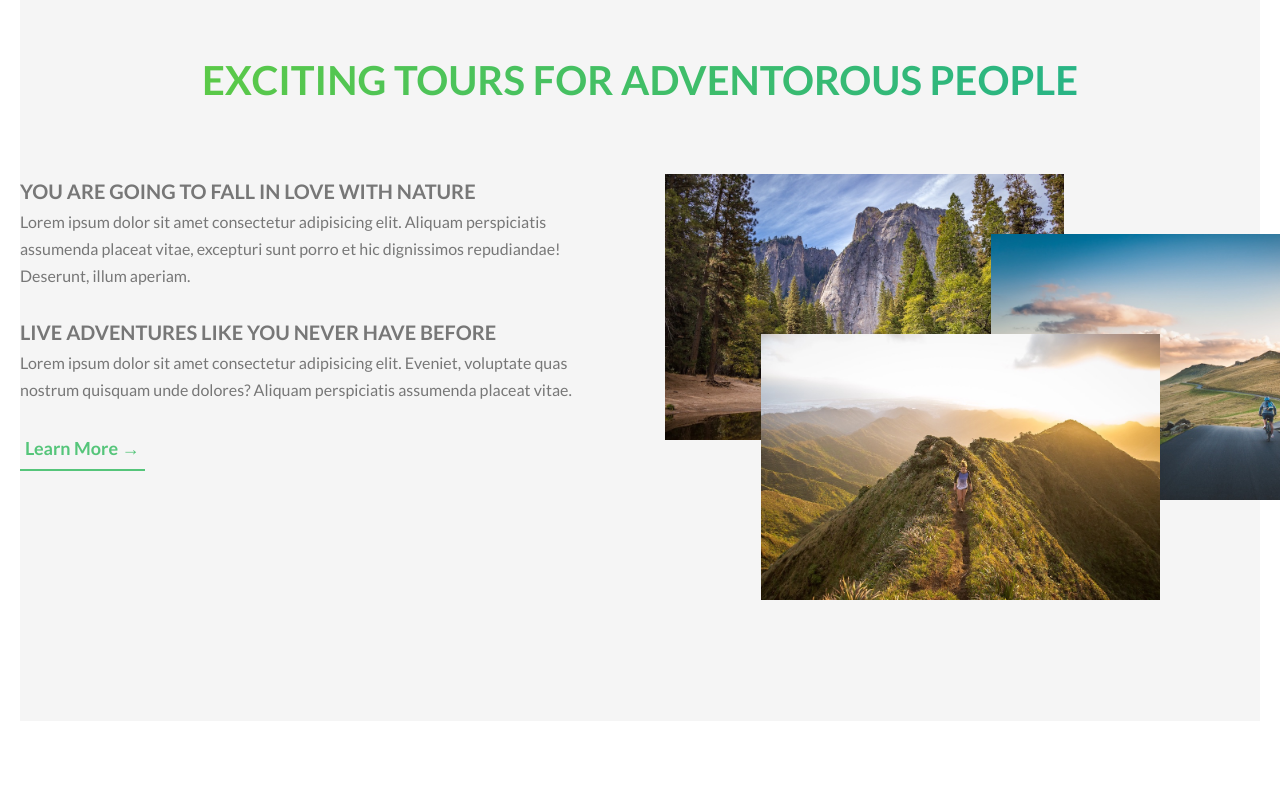
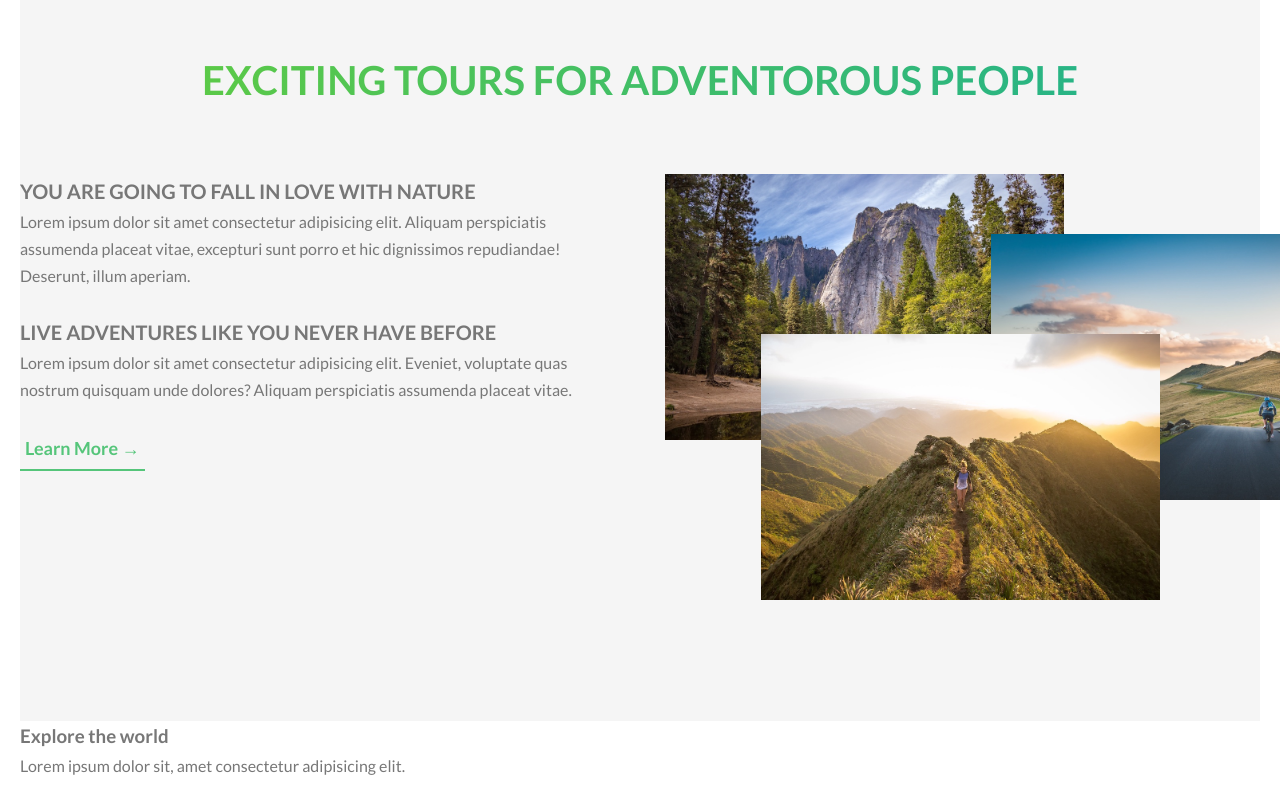
Before and after one commit to pedrotigre/nextjs-css-practice-1, a Next.js app: page / in a window 1280 px wide. Shown: the part 824-1624 px from the top of the page. Before the commit the page ends 1565 px from the top, so only its background shows below. Built offline with nearby package versions, Linux system fonts and the light colour scheme.

Commit message:
new section added

```diff
--- a/components/layout/Background.js
+++ b/components/layout/Background.js
@@ -1,6 +1,5 @@
 import Image from 'next/image';
 import classes from './Background.module.scss';
-import Nav from '../ui/Nav';
 
 export default function Background() {
   return (
--- a/pages/index.js
+++ b/pages/index.js
@@ -1,7 +1,8 @@
 import Head from 'next/head';
 import Image from 'next/image';
-import classes from '../styles/Home.module.scss';
+import classes, { features } from '../styles/Home.module.scss';
 import Background from '../components/layout/Background';
+import { allowedStatusCodes } from 'next/dist/lib/load-custom-routes';
 
 export default function Home() {
   return (
@@ -75,6 +76,12 @@ export default function Home() {
             </div>
           </div>
         </section>
+        <section className='features'>
+          <div className='feature-box'>
+            <h3>Explore the world</h3>
+            <p>Lorem ipsum dolor sit, amet consectetur adipisicing elit.</p>
+          </div>
+        </section>
       </main>
       {/* <section className={classes.floatTest}>
         <div className={classes.row}>
```
